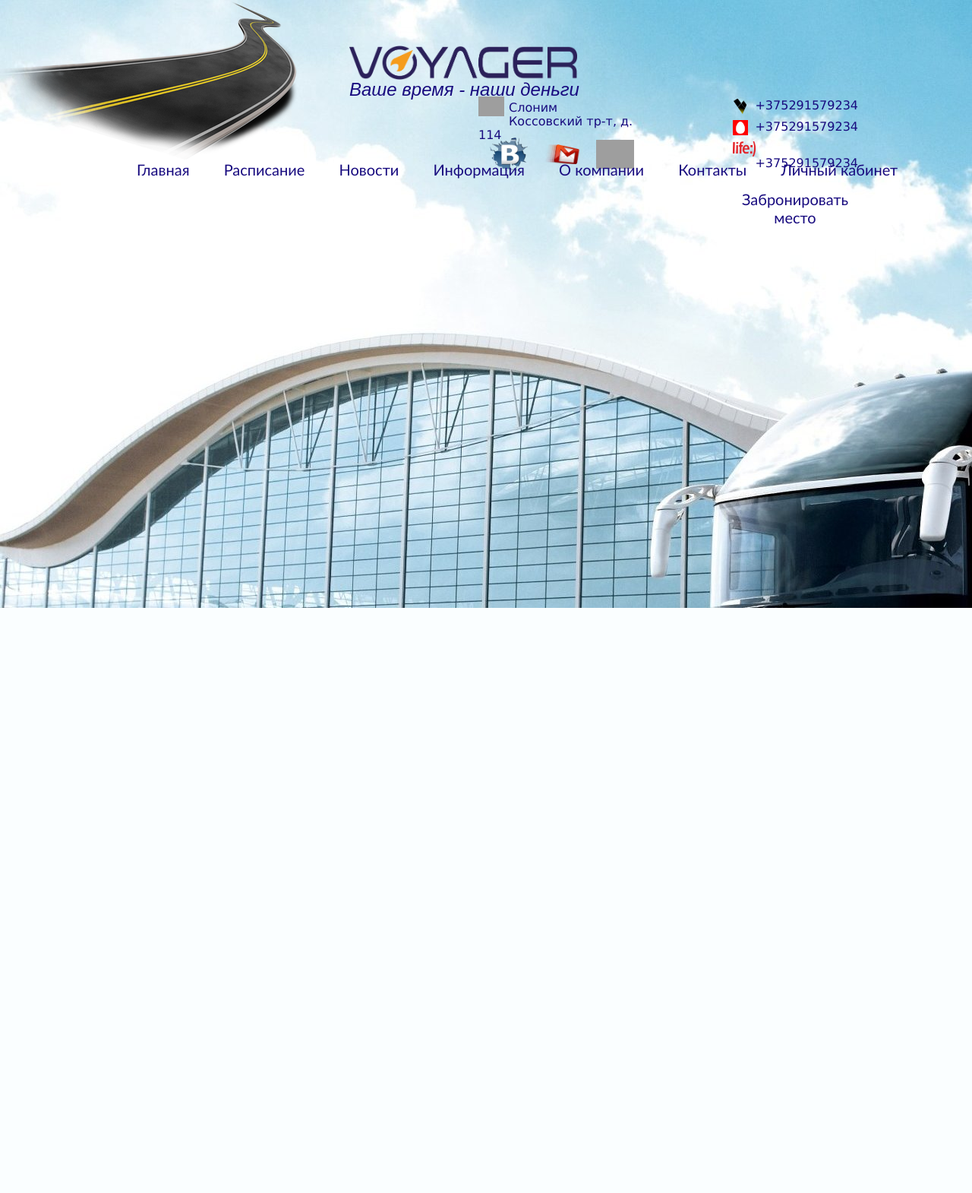
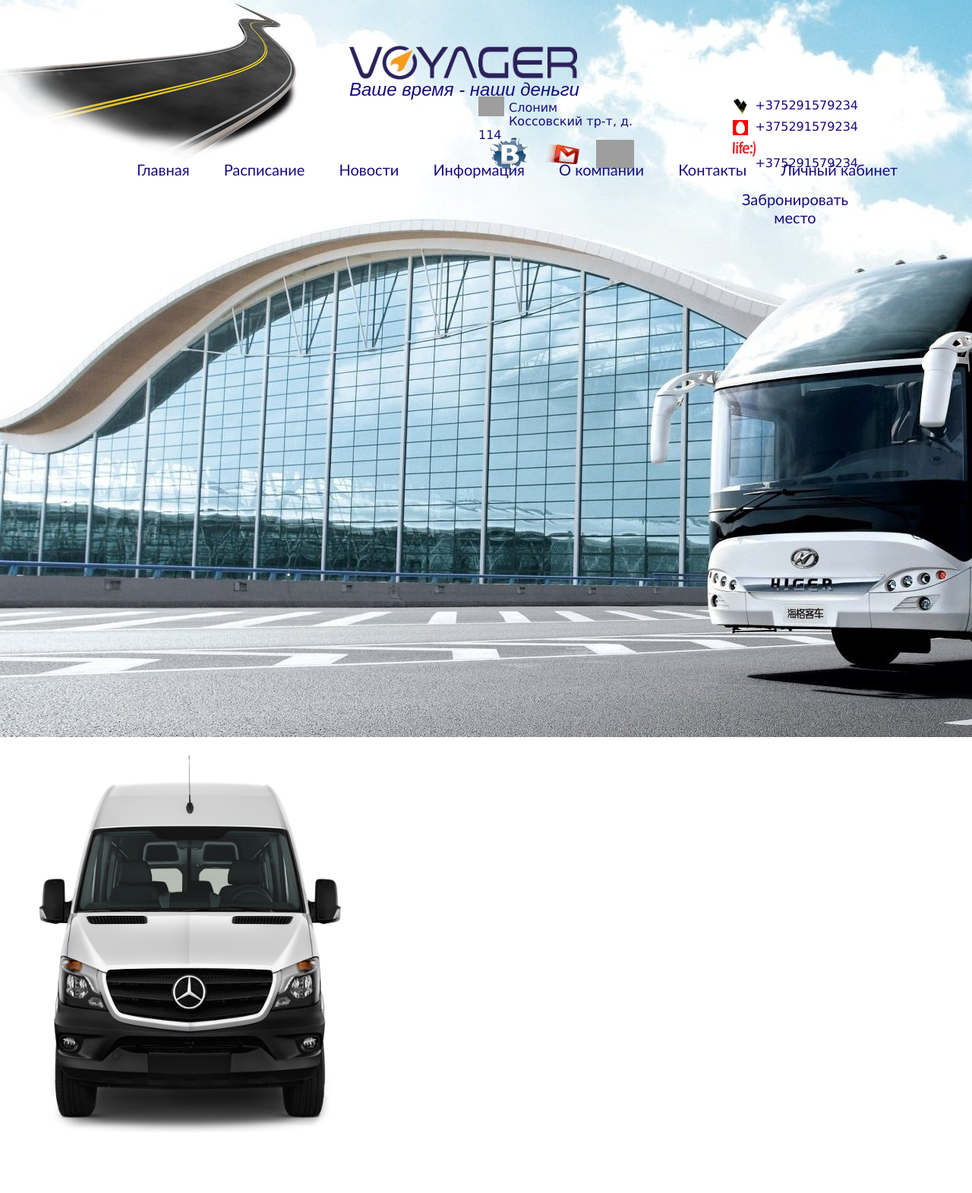
Before and after one commit to radzevich/Web_labs, a PHP site: page / in a window 1280 px wide. Shown: the whole page at 76% size. Before the commit the page ends 800 px from the top, so only its background shows below. Run offline with PHP 8.4, Linux system fonts and the light colour scheme; grey boxes are pictures that could not be loaded.

Commit message:
Background for main page

```diff
--- a/index.html
+++ b/index.html
@@ -113,8 +113,14 @@
 
 	<div class="content">
     <div class="information_block">
+      <div class="background_bus">
+      </div>
       <div class="main_information">
-
+        <div class="mercedes_img">
+          <img src="sources/images/mercedes.png" alt="bus"/>
+        </div>
+        <div class="company_info">
+        </div>
       </div>
     </div>
 	</div><!-- .content -->
--- a/sources/css/style.css
+++ b/sources/css/style.css
@@ -224,10 +224,32 @@
   height: 100px;
 }
 
-.main_information {
-  height: 800px;
+.background_bus {
+  height: 970px;
   background-image: url(../images/bus11.jpg);
   background-repeat: no-repeat;
+}
+
+.main_information {
+  height: 600px;
+  display: block;
+}
+
+.mercedes_img {
+  padding-left: 50px;
+  padding-top: 20px;
+}
+
+.mercedes_img img{
+  width: 400px;
+  height: 500px;
+}
+
+.company_info {
+  float: right;
+  display: inline-block;
+  height: 100%;
+
 }
 
 
```
Also changed, not shown: sources/images/bus11.jpg, sources/images/mercedes.png (added).
